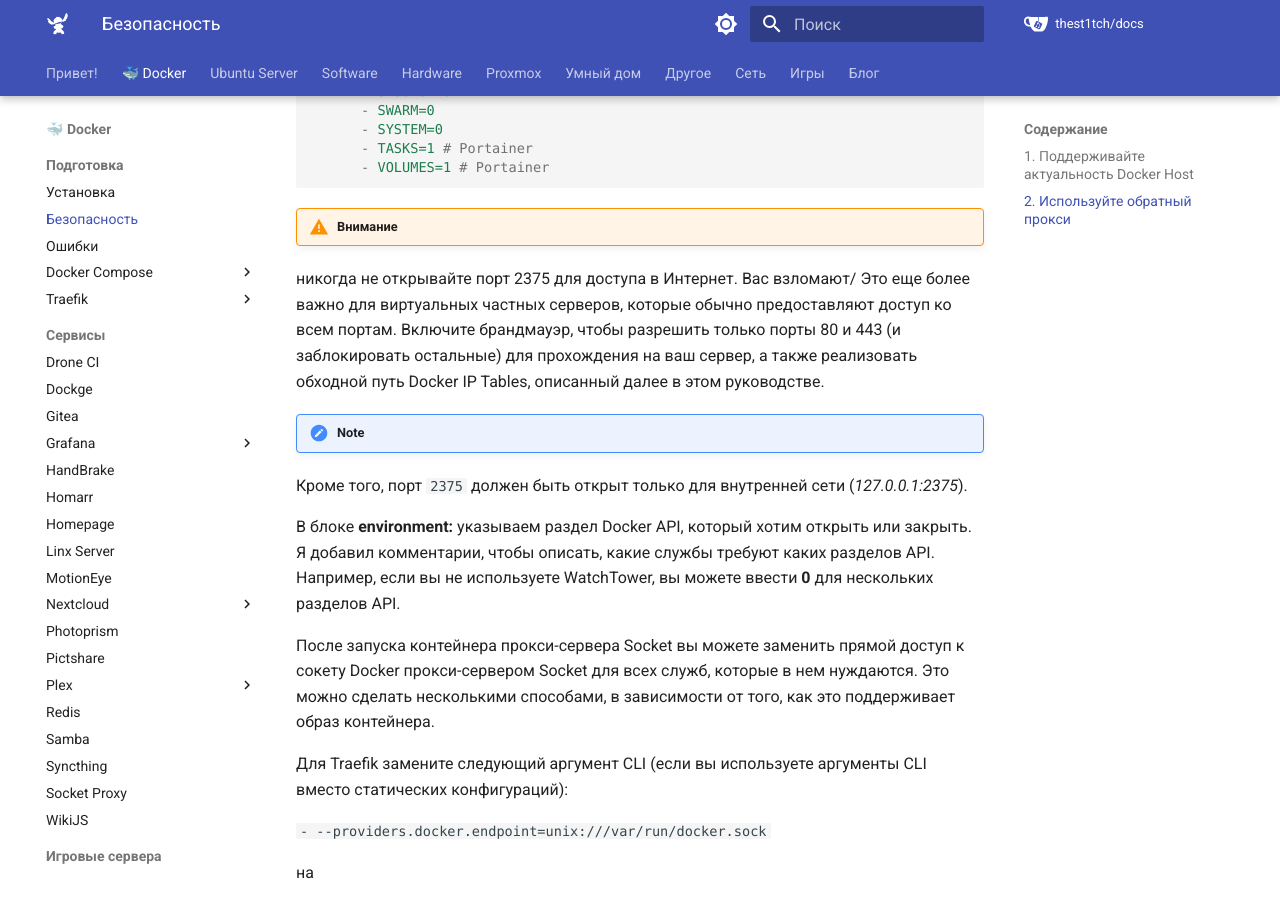
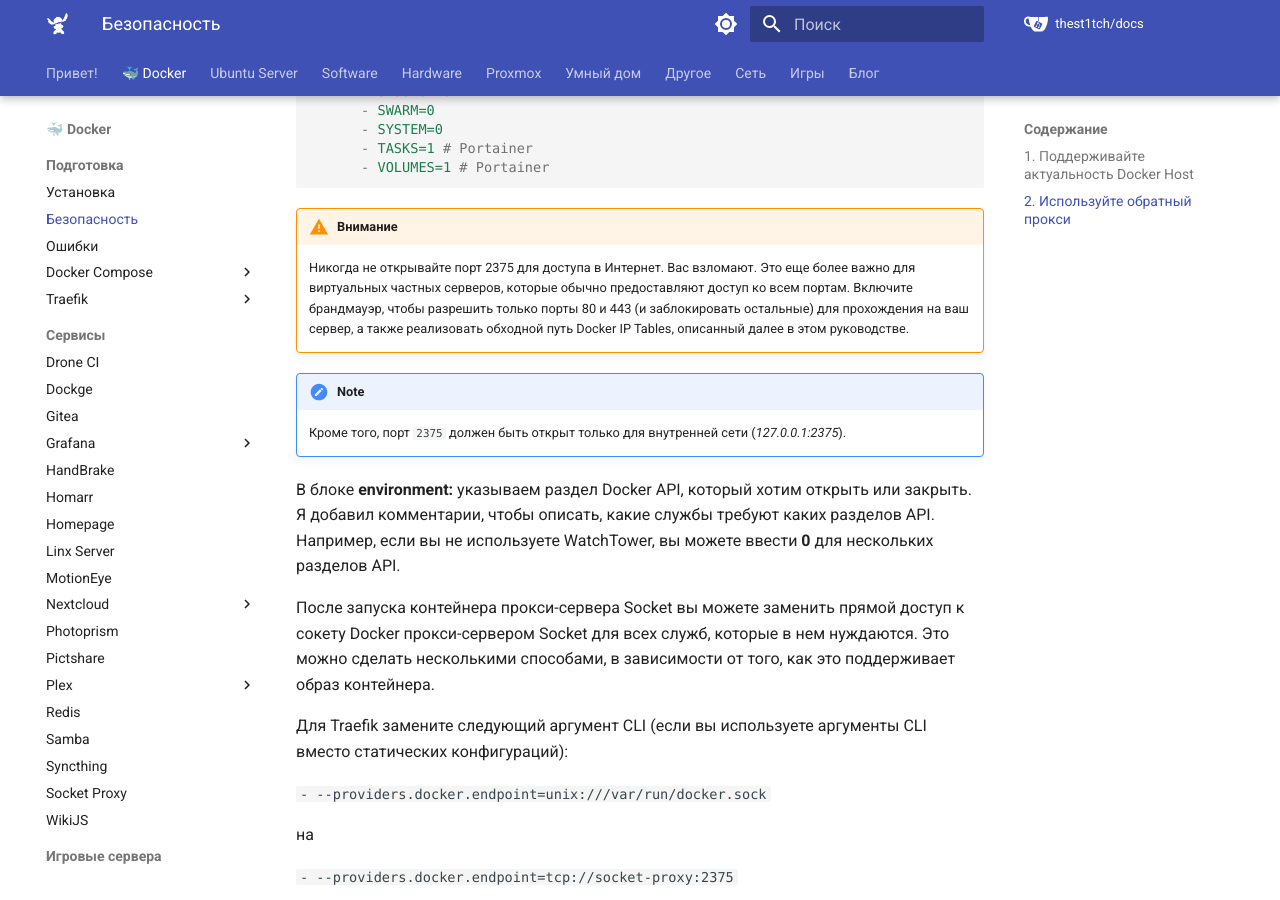
Before and after one commit to TheSt1tch/docs, an MkDocs documentation site: the page built from docs/docker/security.md, in a window 1280 px wide and 900 px high, scrolled down 6817 px. Built offline with MkDocs 1.6.1 and Material for MkDocs 9.7.7, drawn with Linux system fonts in a browser that asks for light colours; some web fonts are replaced.

Commit message:
fix page

```diff
--- a/docs/docker/security.md
+++ b/docs/docker/security.md
@@ -247,10 +247,12 @@
 
 
 !!! warning "Внимание"
-   никогда не открывайте порт 2375 для доступа в Интернет. Вас взломают/ Это еще более важно для виртуальных частных серверов, которые обычно предоставляют доступ ко всем портам. Включите брандмауэр, чтобы разрешить только порты 80 и 443 (и заблокировать остальные) для прохождения на ваш сервер, а также реализовать обходной путь Docker IP Tables, описанный далее в этом руководстве.
+
+    Никогда не открывайте порт 2375 для доступа в Интернет. Вас взломают. Это еще более важно для виртуальных частных серверов, которые обычно предоставляют доступ ко всем портам. Включите брандмауэр, чтобы разрешить только порты 80 и 443 (и заблокировать остальные) для прохождения на ваш сервер, а также реализовать обходной путь Docker IP Tables, описанный далее в этом руководстве.
 
 !!! note
-  Кроме того, порт `2375` должен быть открыт только для внутренней сети (*127.0.0.1:2375*).
+
+    Кроме того, порт `2375` должен быть открыт только для внутренней сети (*127.0.0.1:2375*).
 
 В блоке **environment:** указываем раздел Docker API, который хотим открыть или закрыть. Я добавил комментарии, чтобы описать, какие службы требуют каких разделов API. Например, если вы не используете WatchTower, вы можете ввести **0** для нескольких разделов API.
 
```
